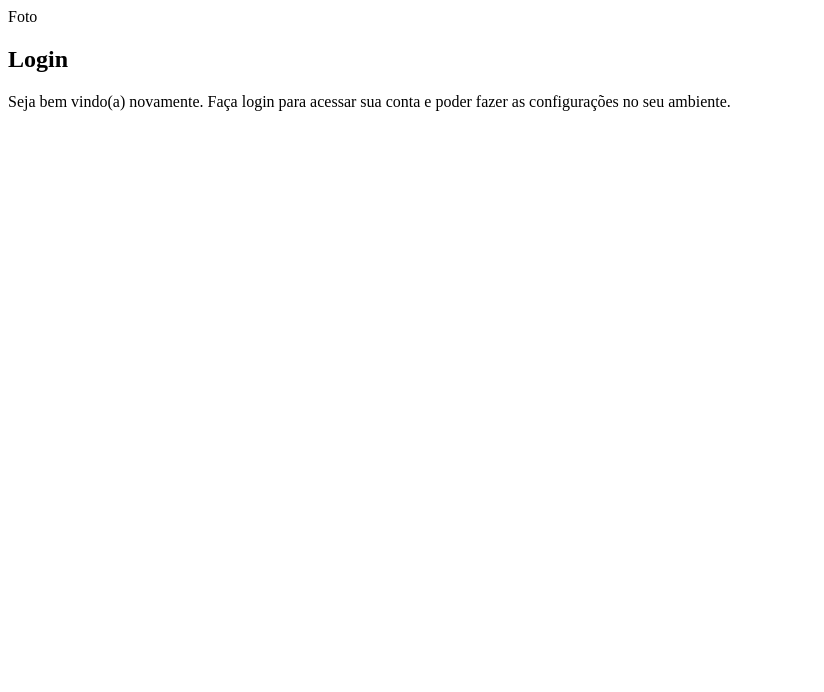
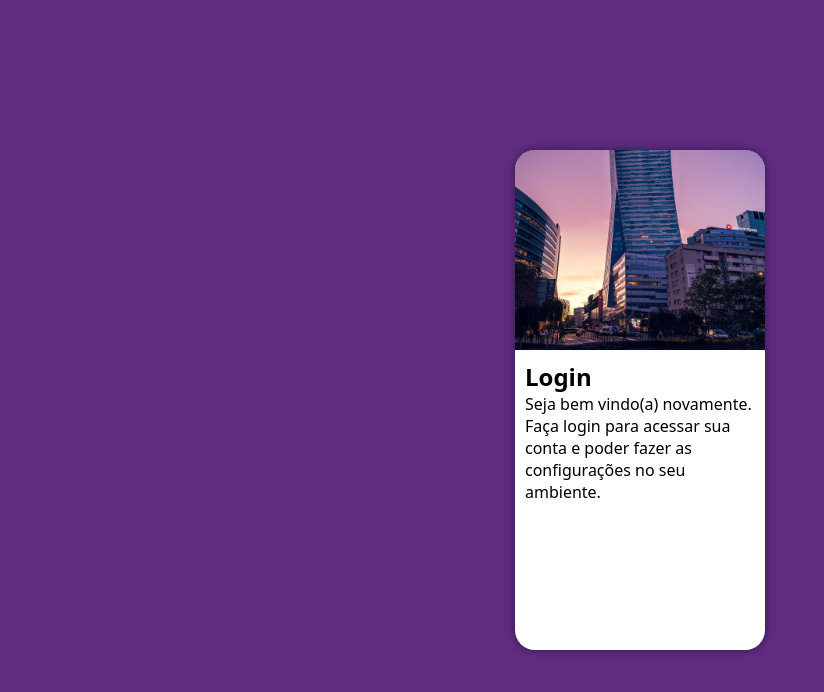
Before and after one commit to LukkazRocha/projeto-login, a plain HTML site: page index.html in a window 1280 px wide. Shown: the whole page, without its empty margins (0-824 px from the left). Drawn offline with Linux system fonts and the light colour scheme.

Commit message:
updated projeto-login

```diff
--- a/estilos/style.css
+++ b/estilos/style.css
@@ -1,9 +1,51 @@
 @charset "UTF-8";
 
-/*
+* {
+    font-family: system-ui, -apple-system, BlinkMacSystemFont, 'Segoe UI', Roboto, Oxygen, Ubuntu, Cantarell, 'Open Sans', 'Helvetica Neue', sans-serif;
+    padding: 0;
+    margin: 0;
+    box-sizing: border-box;
+}
 
-    Paleta de cores
-    Verde: #49a09d
-    Lilás: #5f2c82
+:root {
+    --cor0: #5f2c82;
+    --cor1: #49a09d
+}
 
-*/
+body, html {
+    background-color: var(--cor0);
+    height: 100vh;
+    width: 100vw;
+}
+
+main {
+    position: relative;
+    height: 100vh;
+    width: 100vw;
+}
+
+section#login {
+    position: absolute;
+    top: 50%;
+    left: 50%;
+    transform: translate(-50%, -50%);
+    overflow: hidden;
+    box-shadow: 0px 0px 10px rgba(0, 0, 0, 0.459);
+
+    background-color: white;
+    width: 250px;
+    height: 500px;
+    border-radius: 20px;
+}
+
+section#login > div#imagem {
+    display: block;
+    background: var(--cor0) url(../imagens/pexels-adam-borkowski-4389405.jpg) no-repeat right bottom;
+    background-size: cover;
+    height: 200px;
+}
+
+section#login > div#formulario {
+    display: block;
+    padding: 10px;
+}
--- a/index.html
+++ b/index.html
@@ -11,7 +11,7 @@
     <main>
         <section id="login">
             <div id="imagem">
-                Foto
+
             </div>
             <div id="formulario">
                 <h1>Login</h1>
```
